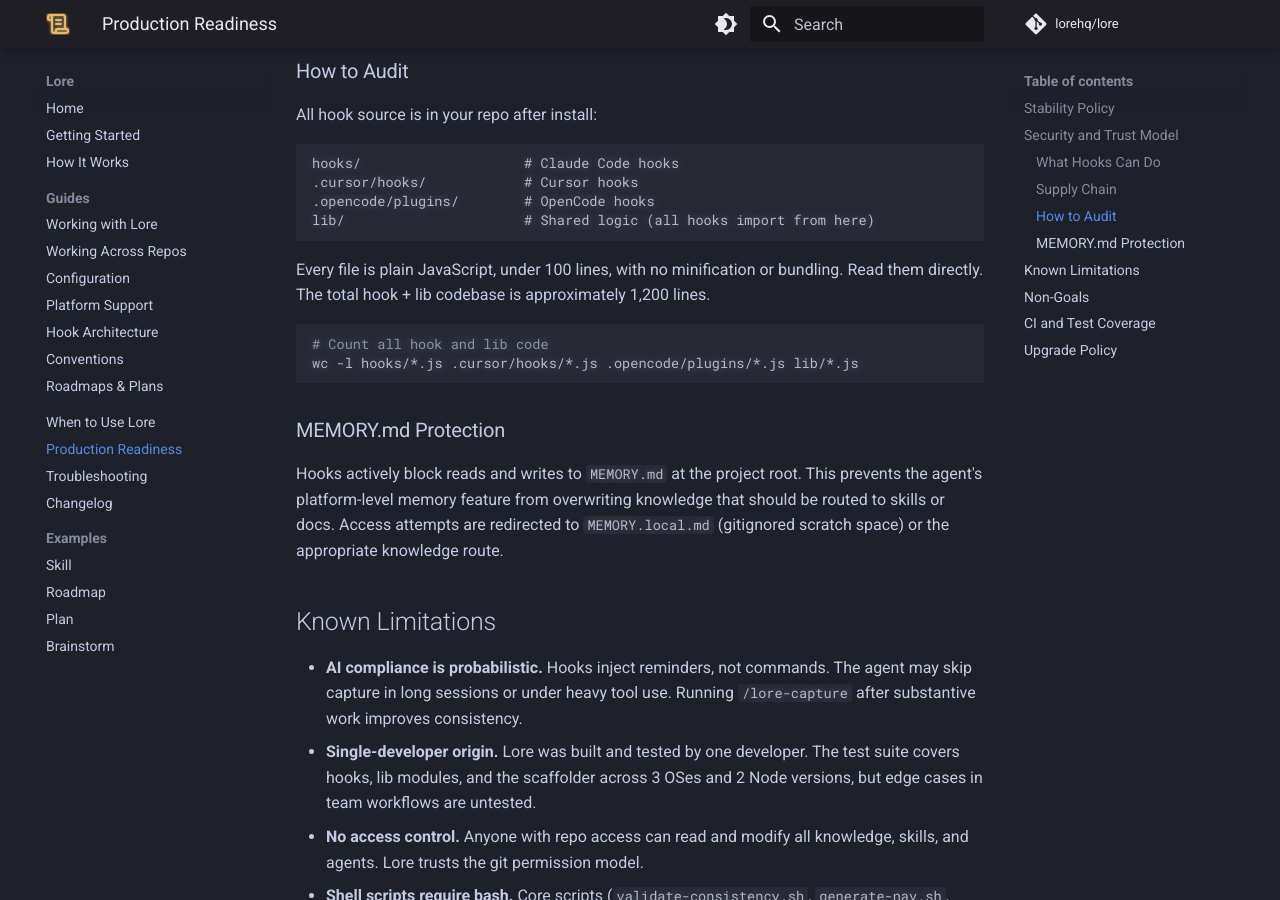
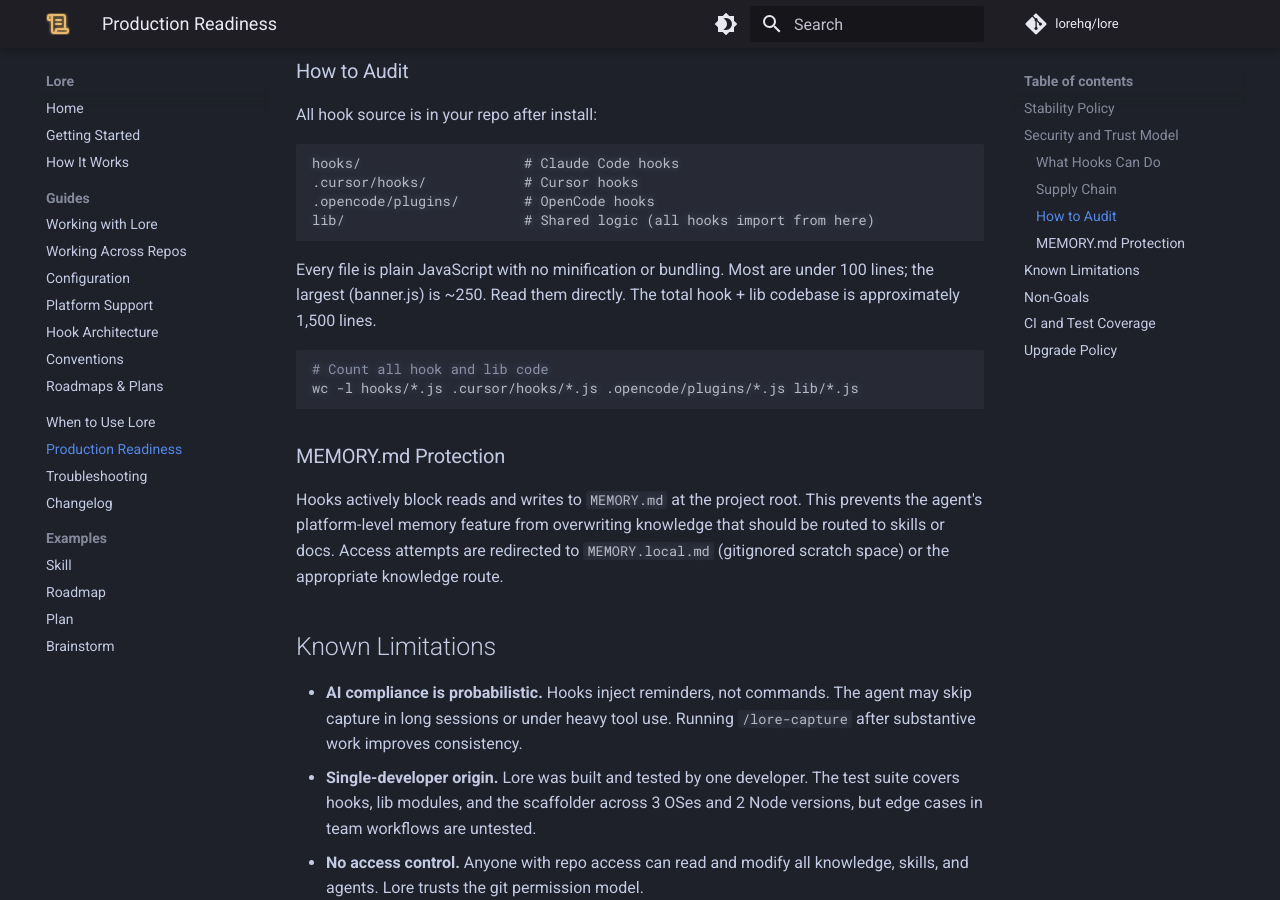
Before and after one commit to lorehq/lore-docs, an MkDocs documentation site: the page built from docs/production-readiness.md, in a window 1280 px wide and 900 px high, scrolled down 1722 px. Built offline with MkDocs 1.6.1 and Material for MkDocs 9.7.7, drawn with Linux system fonts in a browser that asks for light colours; comment, search, counter and statistics services are not loaded.

Commit message:
Fix inaccurate file size and line count claims in production readiness
"under 100 lines" was false (6 files exceed 100, banner.js is 256).
"~1,200 lines" was stale (actual is ~1,500).

Co-Authored-By: Claude Opus 4.6 <noreply@anthropic.com>

````diff
--- a/docs/production-readiness.md
+++ b/docs/production-readiness.md
@@ -67,7 +67,7 @@ hooks/                    # Claude Code hooks
 lib/                      # Shared logic (all hooks import from here)
 ```
 
-Every file is plain JavaScript, under 100 lines, with no minification or bundling. Read them directly. The total hook + lib codebase is approximately 1,200 lines.
+Every file is plain JavaScript with no minification or bundling. Most are under 100 lines; the largest (banner.js) is ~250. Read them directly. The total hook + lib codebase is approximately 1,500 lines.
 
 ```bash
 # Count all hook and lib code
````
